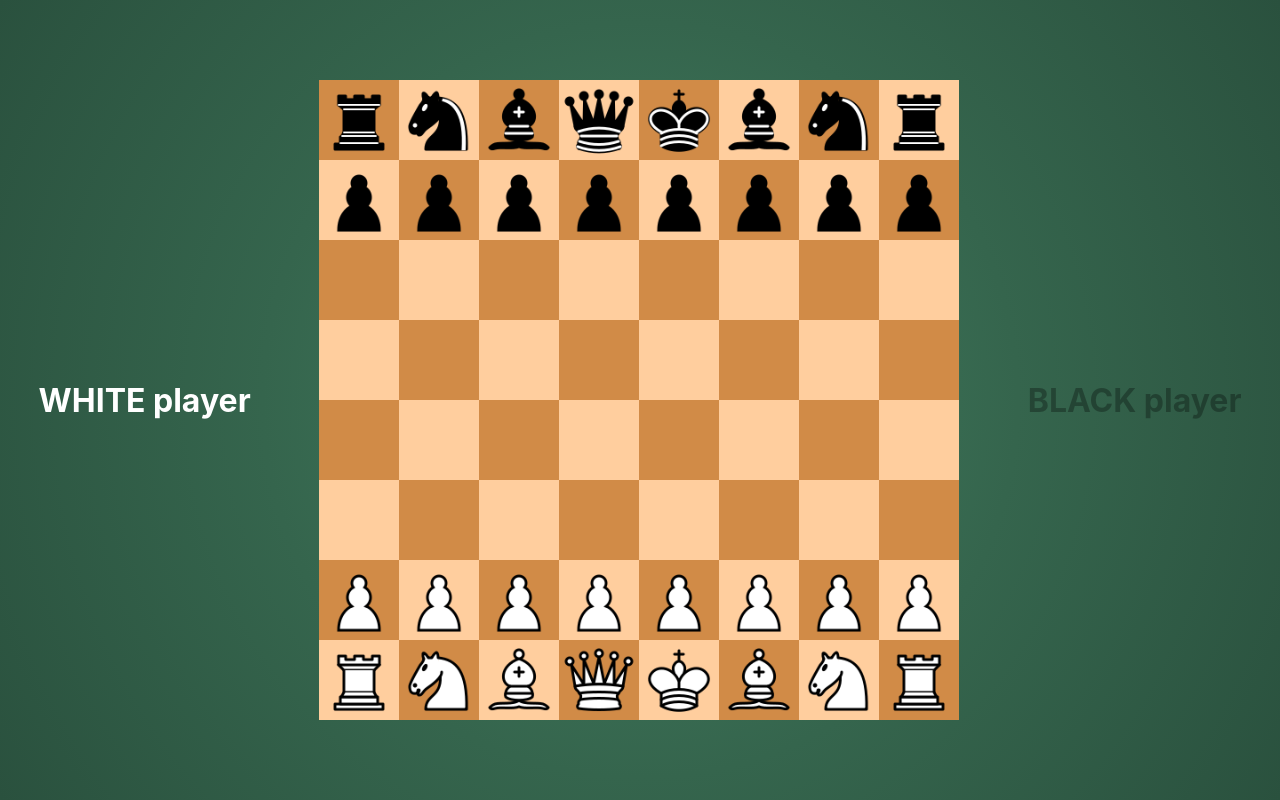
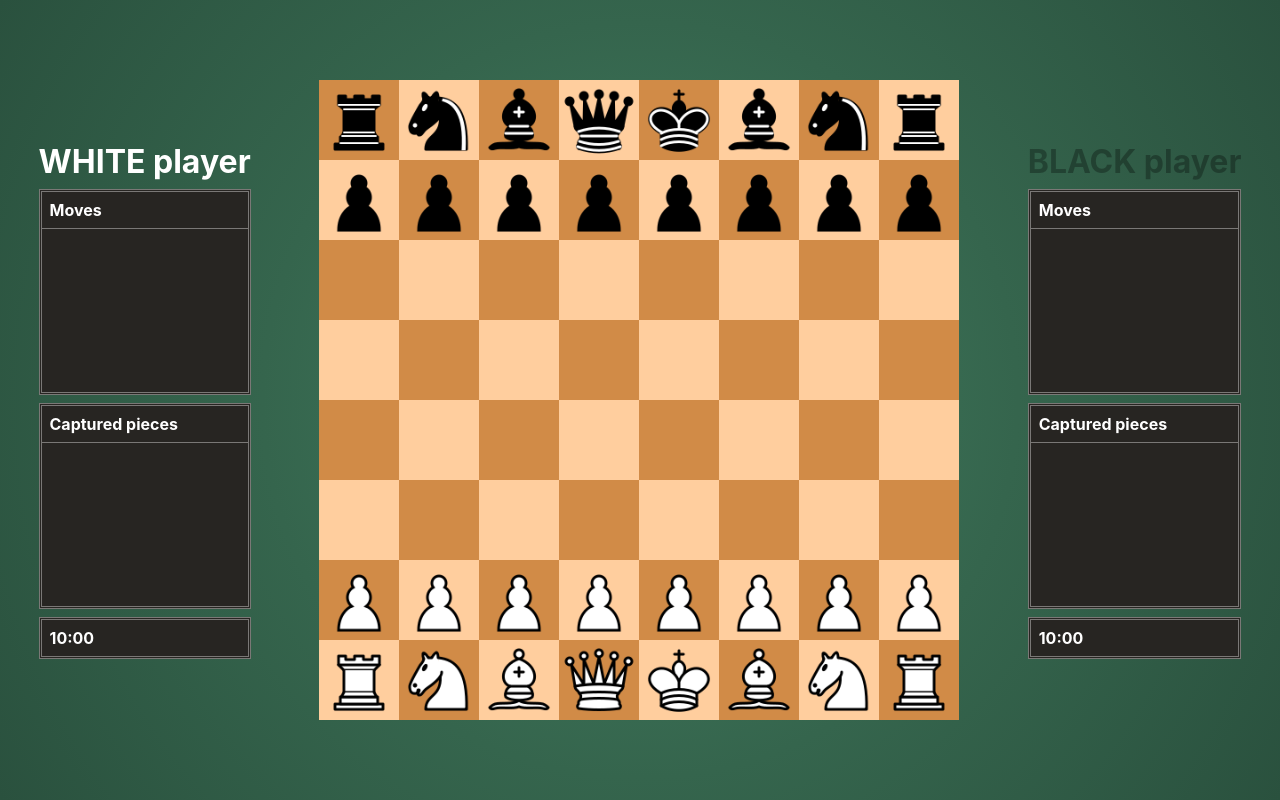
Before and after one commit to JelenaStrbac/chess, a React (Create React App) app: page / in a window 1280 px wide. Built offline with nearby package versions, Linux system fonts and the light colour scheme.

Commit message:
[feat]: UI and state updated with notation and record of captured pieces

```diff
--- a/src/components/Player.js
+++ b/src/components/Player.js
@@ -1,14 +1,77 @@
 import styled from "styled-components";
+
+import BB from "../assets/img/BB.png";
+import BK from "../assets/img/BK.png";
+import BN from "../assets/img/BN.png";
+import BP from "../assets/img/BP.png";
+import BQ from "../assets/img/BQ.png";
+import BR from "../assets/img/BR.png";
+import WB from "../assets/img/WB.png";
+import WK from "../assets/img/WK.png";
+import WN from "../assets/img/WN.png";
+import WP from "../assets/img/WP.png";
+import WQ from "../assets/img/WQ.png";
+import WR from "../assets/img/WR.png";
+
+const figures = {
+  BB: BB,
+  BK: BK,
+  BN: BN,
+  BP: BP,
+  BQ: BQ,
+  BR: BR,
+  WB: WB,
+  WK: WK,
+  WN: WN,
+  WP: WP,
+  WQ: WQ,
+  WR: WR,
+};
 
 const Player = (props) => {
   return (
-    <PlayerContainer color={props.color} activePlayer={props.activePlayer}>
-      {props.children} player
+    <PlayerContainer>
+      <Title color={props.color} activePlayer={props.activePlayer}>
+        {props.children} player
+      </Title>
+      <Box>
+        <MiniTitle>Moves</MiniTitle>
+        <Table>
+          <tbody>
+            {props.notation?.map((el, i) => (
+              <tr key={i}>
+                <TData>{i + 1}.</TData>
+                <TData>{el}</TData>
+              </tr>
+            ))}
+          </tbody>
+        </Table>
+      </Box>
+      <Box>
+        <MiniTitle>Captured pieces</MiniTitle>
+        <div>
+          {props.capturedFigures?.map((el, i) => (
+            <img
+              key={i}
+              width="20px"
+              height="20px"
+              src={figures[el]}
+              alt={el}
+            />
+          ))}
+        </div>
+      </Box>
+      <BoxTimer>10:00</BoxTimer>
     </PlayerContainer>
   );
 };
 
 const PlayerContainer = styled.div`
+  display: flex;
+  flex-direction: column;
+`;
+
+const Title = styled.div`
   color: ${(props) =>
     props.color === "white"
       ? props.activePlayer === "W"
@@ -19,9 +82,45 @@ const PlayerContainer = styled.div`
       : "rgba(0, 0, 0, 0.3)"};
   font-size: 2rem;
   font-weight: bold;
+`;
+
+const MiniTitle = styled.div`
+  margin-bottom: 0.5rem;
+  padding: 0.5rem;
+  border-bottom: 1px solid #7a7876;
+`;
+
+const Box = styled.div`
   display: flex;
-  justify-content: center;
-  align-items: center;
+  flex-direction: column;
+  margin-top: 0.5rem;
+  font-weight: bold;
+  background-color: #272522;
+  border: 3px double #7a7876;
+  min-height: 200px;
+`;
+
+const BoxTimer = styled.div`
+  display: flex;
+  flex-direction: column;
+  padding: 0.5rem;
+  margin-top: 0.5rem;
+  font-weight: bold;
+  background-color: #272522;
+  border: 3px double #7a7876;
+`;
+
+const Table = styled.table`
+  width: max-content;
+  display: grid;
+  grid-auto-flow: row;
+  grid-template-columns: repeat(2, 1fr);
+  grid-auto-rows: 1fr;
+`;
+
+const TData = styled.td`
+  font-weight: normal;
+  font-size: 0.8rem;
 `;
 
 export default Player;
--- a/src/containers/Chess.js
+++ b/src/containers/Chess.js
@@ -15,6 +15,12 @@ const Chess = () => {
   const { selectedField } = useSelector((state) => state.game);
   const [row, column] = selectedField?.split("-");
 
+  const { notation } = useSelector((state) => state.game);
+  const notationWhite = notation.filter((el, i) => i % 2 === 0);
+  const notationBlack = notation.filter((el, i) => i % 2 !== 0);
+
+  const { captured } = useSelector((state) => state.game);
+
   const onClickHandler = (e) => {
     const currTargetedField = e.target.id;
     const currTargetedFigure = e.target.name;
@@ -24,7 +30,12 @@ const Chess = () => {
 
   return (
     <Container>
-      <Player color="white" activePlayer={activePlayer}>
+      <Player
+        color="white"
+        activePlayer={activePlayer}
+        capturedFigures={captured?.["W"]}
+        notation={notationWhite}
+      >
         WHITE
       </Player>
 
@@ -51,7 +62,12 @@ const Chess = () => {
         )}
       </ChessBoardContainer>
 
-      <Player color="black" activePlayer={activePlayer}>
+      <Player
+        color="black"
+        activePlayer={activePlayer}
+        capturedFigures={captured?.["B"]}
+        notation={notationBlack}
+      >
         BLACK
       </Player>
     </Container>
--- a/src/store/slices/board/boardSlice.js
+++ b/src/store/slices/board/boardSlice.js
@@ -1,6 +1,7 @@
 import { createSlice } from "@reduxjs/toolkit";
 import checkField from "../../../utils/checkField";
 import movingFigures from "../../../utils/movingFigures";
+import writeNotation from "../../../utils/writeNotation";
 
 export const initialState = {
   board: [
@@ -21,6 +22,11 @@ export const initialState = {
     figure: "",
   },
   possibleMoves: [],
+  notation: [],
+  captured: {
+    W: [],
+    B: [],
+  },
 };
 
 const boardSlice = createSlice({
@@ -76,10 +82,26 @@ const boardSlice = createSlice({
               currCol
             ).includes(currField)
           ) {
+            let captured = "";
+            if (state.board[wanRow][wanCol]) {
+              captured = state.board[wanRow][wanCol];
+              state.captured[state.activePlayer].push(
+                state.board[wanRow][wanCol]
+              );
+            }
             state.selectedField = `${wanRow}-${wanCol}`;
             state.board[wanRow][wanCol] = state.current.figure;
             state.board[currRow][currCol] = null;
             state.possibleMoves = [];
+            state.notation.push(
+              writeNotation(
+                state.current.figure,
+                wanRow,
+                wanCol,
+                captured,
+                currCol
+              )
+            );
             state.activePlayerStatus = "selecting";
             state.activePlayer = state.activePlayer === "W" ? "B" : "W";
           }
--- /dev/null
+++ b/src/utils/writeNotation.js
@@ -0,0 +1,11 @@
+const rows = [8, 7, 6, 5, 4, 3, 2, 1];
+const cols = ["a", "b", "c", "d", "e", "f", "g", "h"];
+
+const writeNotation = (figure, r, c, captured, prevCol) => {
+  if (captured) {
+    return `${cols[prevCol]}x${cols[c]}${rows[r]}`;
+  }
+  return `${figure[1] !== "P" ? figure[1] : ""}${cols[c]}${rows[r]}`;
+};
+
+export default writeNotation;
```
Also changed, not shown: 1 other file (tests, documents, lock files or other folders).
